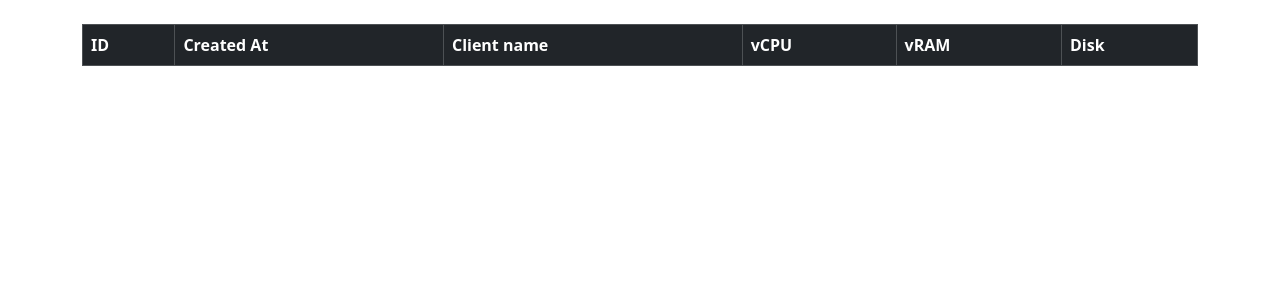
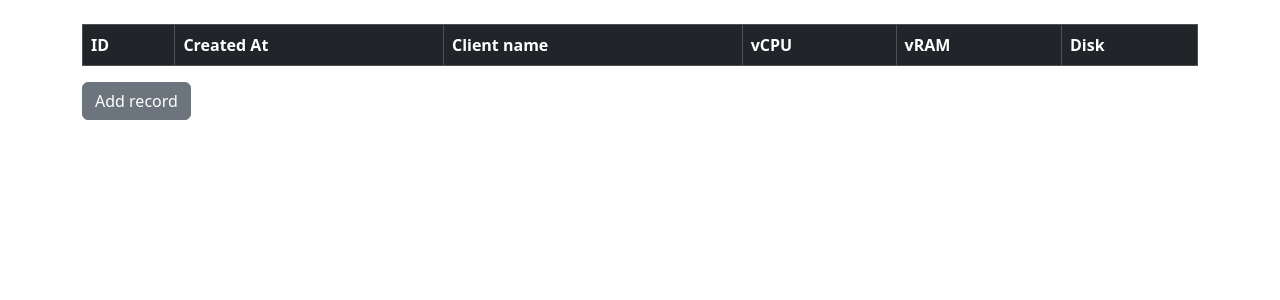
Before and after one commit to Reqsx444/WIZ, a Django app: page / in a window 1280 px wide. Shown: the part 56-356 px from the top of the page. Run offline with Django 4.2, Linux system fonts and the light colour scheme; the visitor is signed in with stand-in values (Sample User, id 1); data that the repository does not hold is empty.

Commit message:
Add record

```diff
--- a/dcrm/website/templates/home.html
+++ b/dcrm/website/templates/home.html
@@ -3,7 +3,6 @@
 {% block content %}
 
 {% if user.is_authenticated %}
-
 <table class="table table-striped table-hover table-bordered table-dark">
   <thead>
     <tr>
@@ -29,10 +28,11 @@
     </tr>
   {% endfor %}
 {% endif %}
-
   </tbody>
 </table>
-
+<form action="{% url 'add_record' %}">
+  <button type="submit" class="btn btn-secondary">Add record</button>
+</form>
 {% else %}
 <div class="col-md-6 offset-md-3">
 <h1>Login</h1>
--- a/dcrm/website/urls.py
+++ b/dcrm/website/urls.py
@@ -7,4 +7,5 @@ urlpatterns = [
     path('logout/', views.logout_user, name="logout"),
     path('record/<int:pk>', views.customer_record, name="record"),
     path('delete_record/<int:pk>', views.delete_record, name="delete_record"),
+    path('add_record/', views.add_record, name="add_record"),
 ]
--- a/dcrm/website/views.py
+++ b/dcrm/website/views.py
@@ -1,6 +1,7 @@
 from django.shortcuts import render, redirect
 from django.contrib.auth import authenticate, login, logout
 from django.contrib import messages
+from .forms import AddRecordForm
 from .models import Record
 
 def home(request):
@@ -45,3 +46,16 @@ def delete_record(request, pk):
     else:
         messages.success(request, "You Must be logged in to do that...")
         return render(request, 'home.html')
+
+def add_record(request):
+    form = AddRecordForm(request.POST or None)
+    if request.user.is_authenticated:
+        if request.method == "POST":
+            if form.is_valid():
+                add_record = form.save()
+                messages.success(request, "Record Added...")
+                return redirect('home')
+        return render(request, 'add_record.html', {'form':form})
+    else:
+        messages.success(request, "You must be logged in...")
+        return redirect('home')
```
Also changed, not shown: dcrm/website/forms.py (added, +16 -0 lines), dcrm/website/templates/add_record.html (added, +14 -0 lines).
